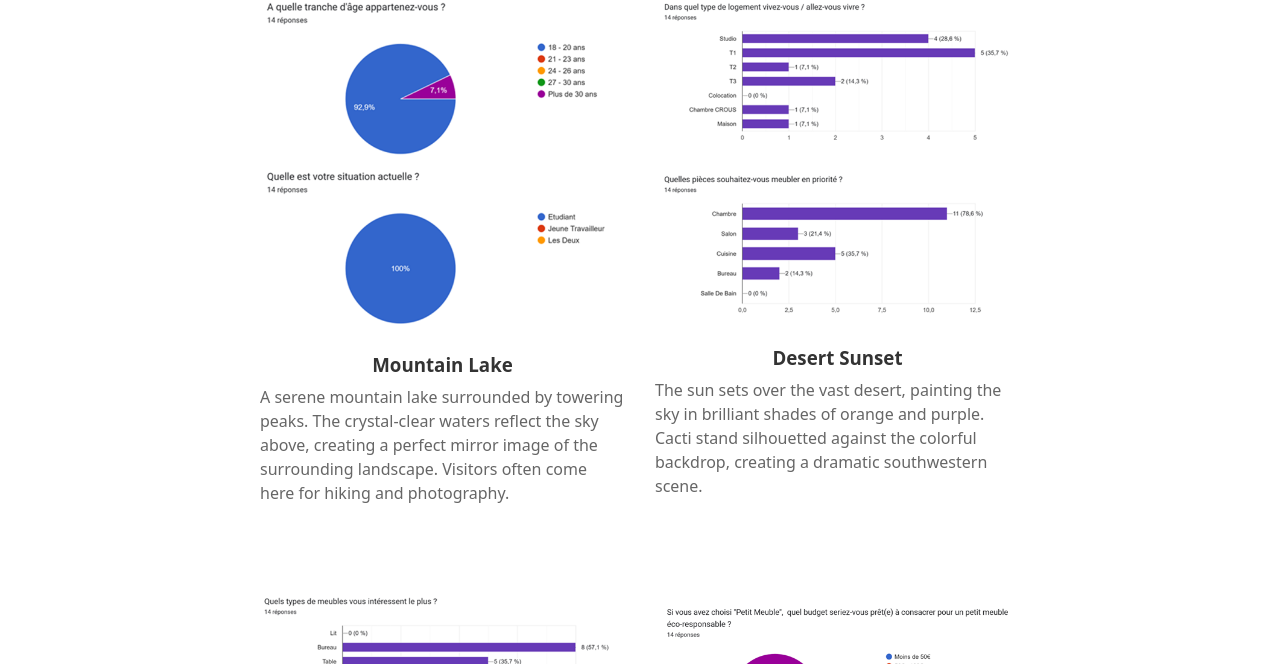
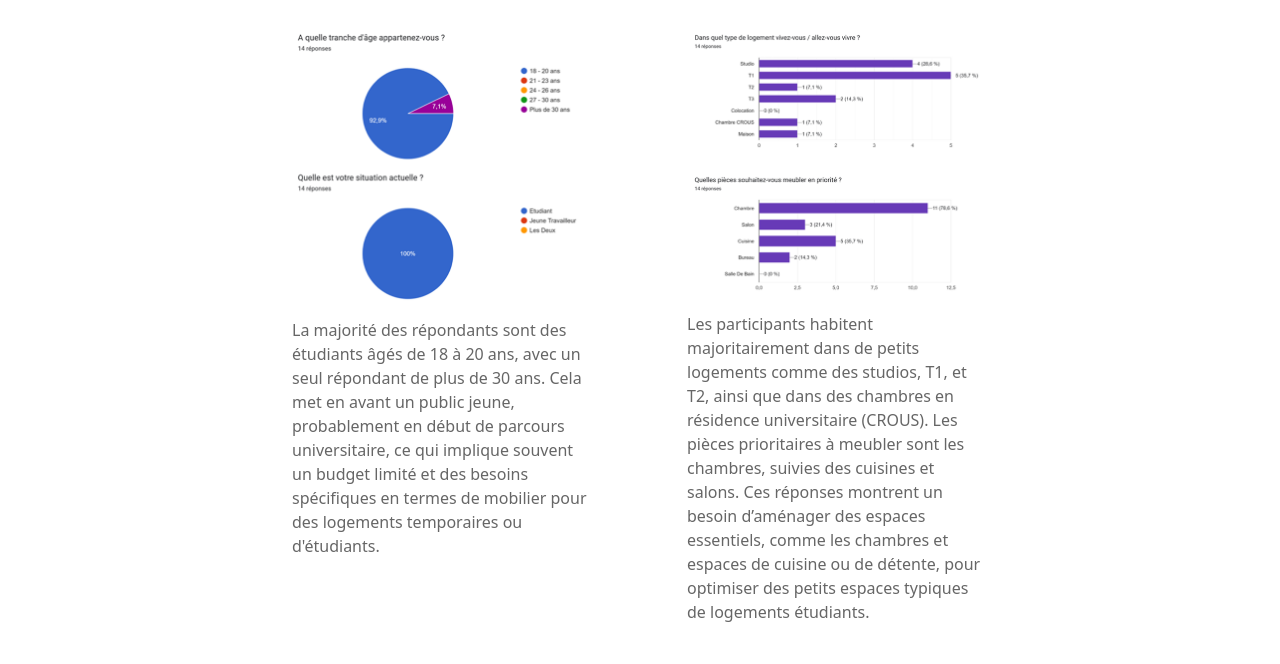
Before and after one commit to AlixDoucey/Terra, a plain HTML site: page About.html in a window 1280 px wide. Shown: the part 1236-1900 px from the top of the page. Drawn offline with Linux system fonts and the light colour scheme.

Commit message:
commit rand

```diff
--- a/About.html
+++ b/About.html
@@ -83,15 +83,13 @@
         <div class="grid-item">
             <img src="./images/trancheAge_situationActuelle.png" alt="Tranche d'âge et situation actuelle">
             <div class="content">
-                <h3 class="title">Mountain Lake</h3>
-                <p class="description">A serene mountain lake surrounded by towering peaks. The crystal-clear waters reflect the sky above, creating a perfect mirror image of the surrounding landscape. Visitors often come here for hiking and photography.</p>
+                <p class="description">La majorité des répondants sont des étudiants âgés de 18 à 20 ans, avec un seul répondant de plus de 30 ans. Cela met en avant un public jeune, probablement en début de parcours universitaire, ce qui implique souvent un budget limité et des besoins spécifiques en termes de mobilier pour des logements temporaires ou d'étudiants.</p>
             </div>
         </div>
         <div class="grid-item">
             <img src="./images/typeLogement_quelPieceMeublerEnPriorite.png" alt="Type de Logement et Piece qu'ils veulent meubler en priorité">
             <div class="content">
-                <h3 class="title">Desert Sunset</h3>
-                <p class="description">The sun sets over the vast desert, painting the sky in brilliant shades of orange and purple. Cacti stand silhouetted against the colorful backdrop, creating a dramatic southwestern scene.</p>
+                <p class="description">Les participants habitent majoritairement dans de petits logements comme des studios, T1, et T2, ainsi que dans des chambres en résidence universitaire (CROUS). Les pièces prioritaires à meubler sont les chambres, suivies des cuisines et salons. Ces réponses montrent un besoin d’aménager des espaces essentiels, comme les chambres et espaces de cuisine ou de détente, pour optimiser des petits espaces typiques de logements étudiants.</p>
             </div>
         </div>
         <div class="grid-item">
--- a/css/styles.css
+++ b/css/styles.css
@@ -642,7 +642,7 @@ footer {
     display: flex;
     flex-direction: column;
     align-items: center;
-    margin-bottom: 60px;
+    margin: 2rem;
 }
 
 .grid-item img {
@@ -657,13 +657,6 @@ footer {
     text-align: center;
 }
 
-.title {
-    font-family: system-ui, -apple-system, sans-serif;
-    font-weight: bold;
-    color: #333;
-    margin: 8px 0;
-}
-
 .description {
     font-family: system-ui, -apple-system, sans-serif;
     color: #666;
```
